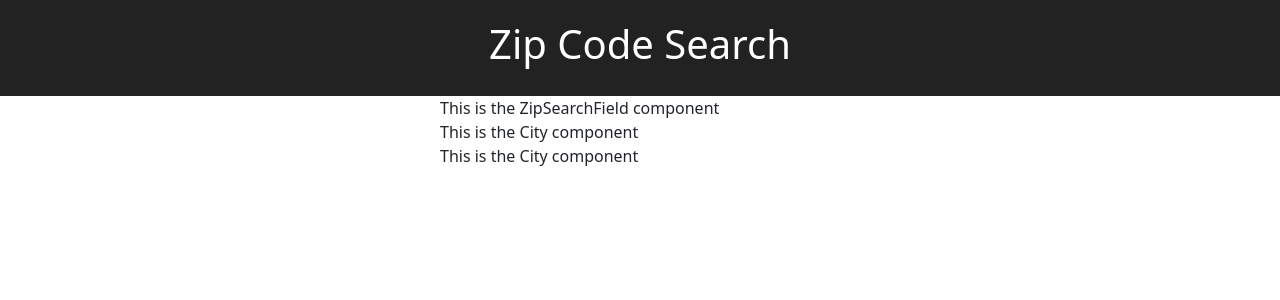
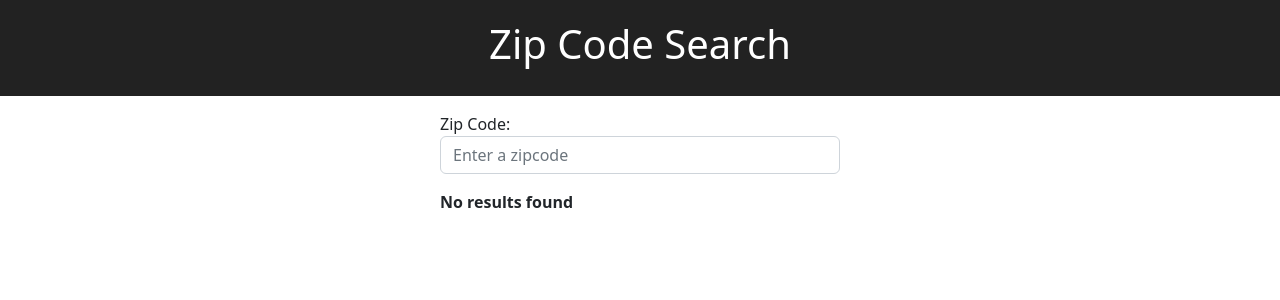
Before and after one commit to CUNYTechPrep/lab-react-zip-search, a React (Vite) app: page / in a window 1280 px wide. Shown: the top 300 px of the page. Built offline with nearby package versions, Linux system fonts and the light colour scheme.

Commit message:
Complete lab

```diff
--- a/src/App.css
+++ b/src/App.css
@@ -1,6 +1,20 @@
 .App-header {
-    background-color: #222;
-    padding: 20px;
-    color: white;
-    text-align: center;
+  background-color: #222;
+  padding: 20px;
+  color: white;
+  text-align: center;
 }
+
+.city-header {
+  padding: var(--bs-card-cap-padding-y) var(--bs-card-cap-padding-x);
+  margin-bottom: 0;
+  color: var(--bs-card-cap-color);
+  background-color: var(--bs-card-cap-bg);
+  border-bottom: var(--bs-card-border-width) solid var(--bs-card-border-color);
+}
+
+.city-body {
+  flex: 1 1 auto;
+  padding: var(--bs-card-spacer-y) var(--bs-card-spacer-x);
+  color: var(--bs-card-color);
+}
--- a/src/App.jsx
+++ b/src/App.jsx
@@ -2,25 +2,83 @@ import { useState } from "react";
 import "./App.css";
 
 function City(props) {
-  return <div>This is the City component</div>;
+  return (
+    <div className="card mt-3 mb-3">
+      <div className="city-header">{props.LocationText}</div>
+      <div className="city-body">
+        <ul>
+          <li>State: {props.State}</li>
+          <li>
+            Location: ({props.Lat}, {props.Long})
+          </li>
+          <li>
+            Population (estimated): {props.EstimatedPopulation || "Unknown"}
+          </li>
+          <li>Total Wages: {props.TotalWages || "Unknown"}</li>
+        </ul>
+      </div>
+    </div>
+  );
 }
 
-function ZipSearchField(props) {
-  return <div>This is the ZipSearchField component</div>;
+function ZipSearchField({ searchZip }) {
+  const [input, setInput] = useState("");
+  function handleInput(event) {
+    setInput(event.target.value);
+    searchZip(event.target.value);
+  }
+  return (
+    <div className="my-3">
+      <label htmlFor="zipcode">Zip Code:</label>
+      <input
+        className="form-control"
+        name="zipcode"
+        type="number"
+        placeholder="Enter a zipcode"
+        value={input}
+        onChange={(event) => handleInput(event)}
+      />
+    </div>
+  );
 }
 
 function App() {
+  const [cities, setCities] = useState([]);
+  const [resultMsg, setResultMsg] = useState("No results found");
+  async function fetchCity(zipcode) {
+    if (zipcode.length !== 5) {
+      setCities([]);
+      setResultMsg("No results found");
+      return;
+    }
+    try {
+      const response = await fetch(
+        `https://ctp-zip-code-api.onrender.com/zip/${zipcode}`
+      );
+      const data = await response.json();
+      console.log(data);
+      setCities(data);
+      setResultMsg("");
+    } catch (error) {
+      console.log(error);
+      setCities([]);
+      setResultMsg("No results found");
+    }
+  }
   return (
     <div className="App">
       <div className="App-header">
         <h1>Zip Code Search</h1>
       </div>
       <div className="mx-auto" style={{ maxWidth: 400 }}>
-        <ZipSearchField />
+        <ZipSearchField searchZip={fetchCity} />
         <div>
-          <City />
-          <City />
+          {cities.length > 0 &&
+            cities.map((city) => {
+              return <City key={city.RecordNumber} {...city} />;
+            })}
         </div>
+        <strong>{resultMsg}</strong>
       </div>
     </div>
   );
```
